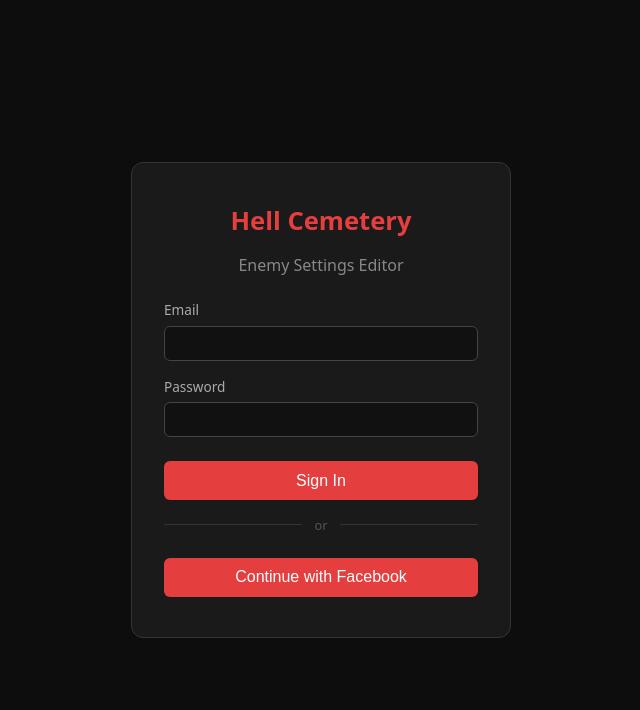
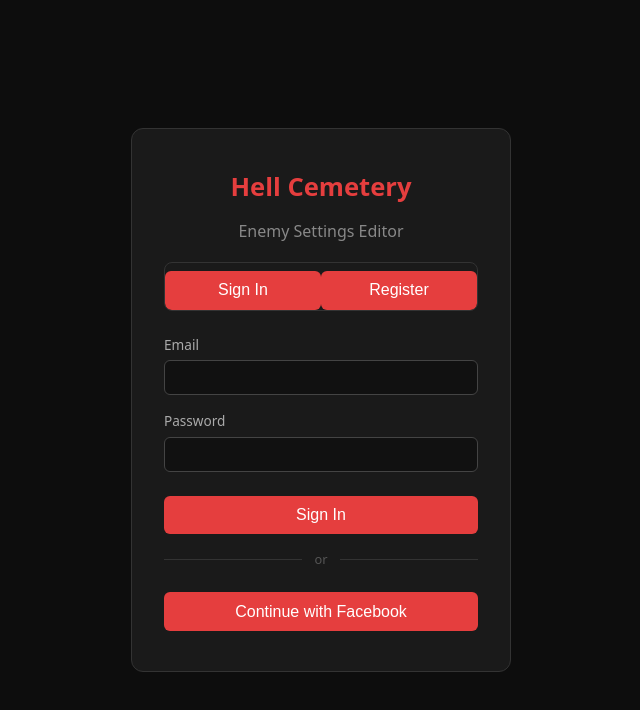
Before and after one commit to clubgamerzone/HCMEditor, a React (Vite) app: page / in a window 1280 px wide. Shown: the top 710 px of the page, without its empty margins (319-959 px from the left). Built offline with nearby package versions, Linux system fonts and the light colour scheme; no server answers.

Commit message:
Add register tab to login page

```diff
--- a/src/App.css
+++ b/src/App.css
@@ -34,6 +34,34 @@
   color: #888;
   text-align: center;
   font-weight: 400;
+}
+
+.mode-tabs {
+  display: flex;
+  border: 1px solid #333;
+  border-radius: 8px;
+  overflow: hidden;
+  margin-top: 0.25rem;
+}
+
+.mode-tab {
+  flex: 1;
+  padding: 0.5rem;
+  background: transparent;
+  border: none;
+  color: #888;
+  cursor: pointer;
+  font-size: 0.9rem;
+  transition: all 0.2s;
+}
+
+.mode-tab:hover {
+  color: #fff;
+}
+
+.mode-tab.active {
+  background: #e53e3e;
+  color: #fff;
 }
 
 .login-card form {
--- a/src/pages/LoginPage.jsx
+++ b/src/pages/LoginPage.jsx
@@ -1,5 +1,5 @@
 import { useState } from "react";
-import { signInWithEmailAndPassword, signInWithPopup, FacebookAuthProvider, signOut } from "firebase/auth";
+import { signInWithEmailAndPassword, createUserWithEmailAndPassword, signInWithPopup, FacebookAuthProvider, signOut } from "firebase/auth";
 import { auth } from "../firebase";
 
 const facebookProvider = new FacebookAuthProvider();
@@ -7,26 +7,51 @@ const facebookProvider = new FacebookAuthProvider();
 const ALLOWED_EMAIL = "josel.demoya@gmail.com";
 
 export default function LoginPage() {
+  const [mode, setMode] = useState("login"); // "login" | "register"
   const [email, setEmail] = useState("");
   const [password, setPassword] = useState("");
+  const [confirm, setConfirm] = useState("");
   const [error, setError] = useState("");
   const [loading, setLoading] = useState(false);
   const [fbLoading, setFbLoading] = useState(false);
 
-  async function handleLogin(e) {
+  function switchMode(m) {
+    setMode(m);
+    setError("");
+    setEmail("");
+    setPassword("");
+    setConfirm("");
+  }
+
+  async function handleSubmit(e) {
     e.preventDefault();
     setError("");
 
     if (email.toLowerCase() !== ALLOWED_EMAIL) {
-      setError("Access denied. You are not authorized to use this tool.");
+      setError("Access denied. This email is not authorized.");
+      return;
+    }
+
+    if (mode === "register" && password !== confirm) {
+      setError("Passwords do not match.");
       return;
     }
 
     setLoading(true);
     try {
-      await signInWithEmailAndPassword(auth, email, password);
+      if (mode === "login") {
+        await signInWithEmailAndPassword(auth, email, password);
+      } else {
+        await createUserWithEmailAndPassword(auth, email, password);
+      }
     } catch (err) {
-      setError("Invalid credentials. Please try again.");
+      const messages = {
+        "auth/email-already-in-use": "An account with this email already exists.",
+        "auth/weak-password": "Password must be at least 6 characters.",
+        "auth/invalid-credential": "Invalid credentials. Please try again.",
+        "auth/too-many-requests": "Too many attempts. Please wait and try again.",
+      };
+      setError(messages[err.code] ?? "Something went wrong. Please try again.");
     } finally {
       setLoading(false);
     }
@@ -56,7 +81,25 @@ export default function LoginPage() {
       <div className="login-card">
         <h1>Hell Cemetery</h1>
         <h2>Enemy Settings Editor</h2>
-        <form onSubmit={handleLogin}>
+
+        <div className="mode-tabs">
+          <button
+            className={mode === "login" ? "mode-tab active" : "mode-tab"}
+            onClick={() => switchMode("login")}
+            type="button"
+          >
+            Sign In
+          </button>
+          <button
+            className={mode === "register" ? "mode-tab active" : "mode-tab"}
+            onClick={() => switchMode("register")}
+            type="button"
+          >
+            Register
+          </button>
+        </div>
+
+        <form onSubmit={handleSubmit}>
           <div className="field">
             <label>Email</label>
             <input
@@ -74,12 +117,24 @@ export default function LoginPage() {
               value={password}
               onChange={(e) => setPassword(e.target.value)}
               required
-              autoComplete="current-password"
+              autoComplete={mode === "register" ? "new-password" : "current-password"}
             />
           </div>
+          {mode === "register" && (
+            <div className="field">
+              <label>Confirm Password</label>
+              <input
+                type="password"
+                value={confirm}
+                onChange={(e) => setConfirm(e.target.value)}
+                required
+                autoComplete="new-password"
+              />
+            </div>
+          )}
           {error && <p className="error">{error}</p>}
           <button type="submit" disabled={loading}>
-            {loading ? "Signing in..." : "Sign In"}
+            {loading ? "Please wait..." : mode === "login" ? "Sign In" : "Create Account"}
           </button>
         </form>
         <div className="divider"><span>or</span></div>
```
